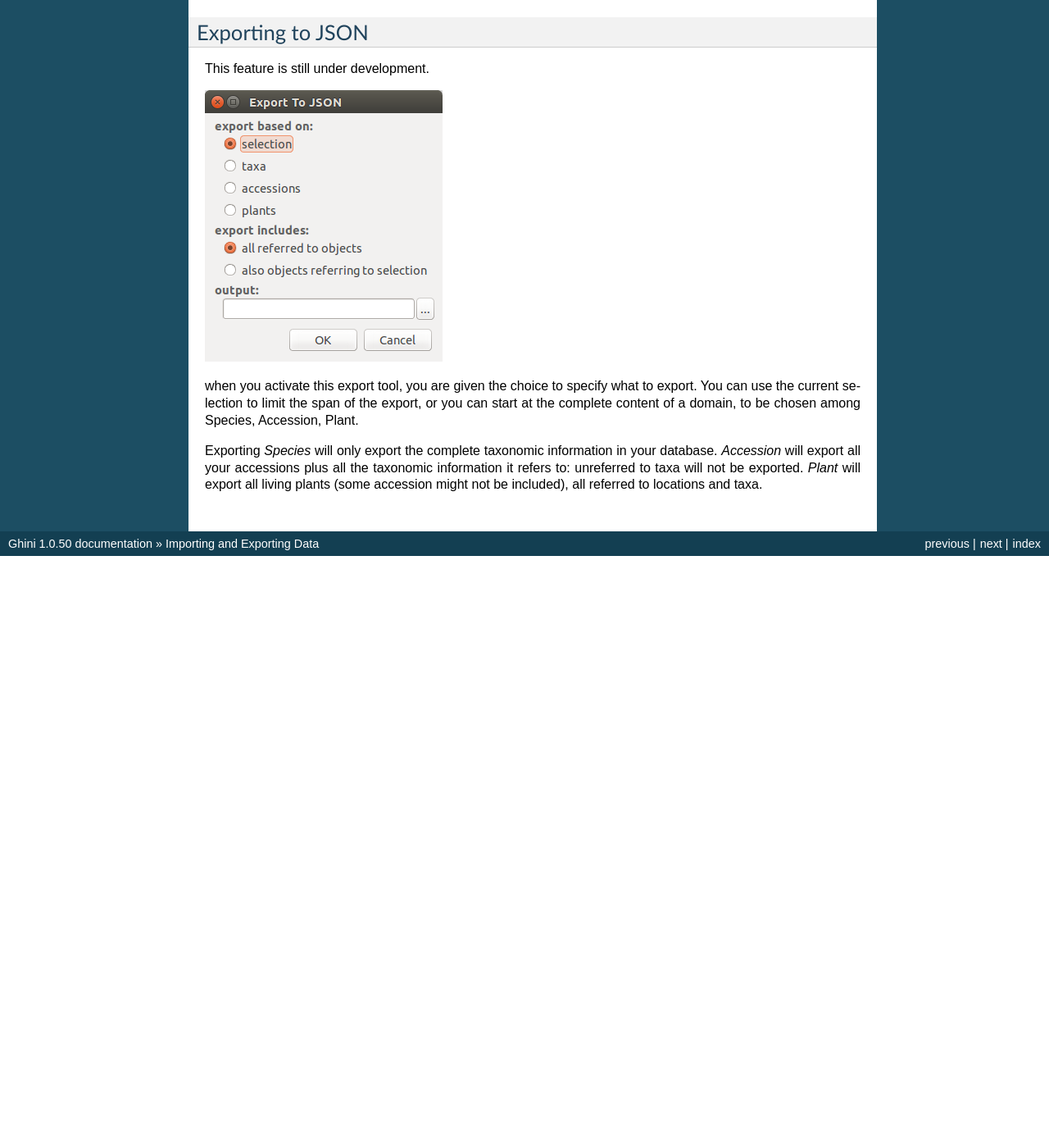
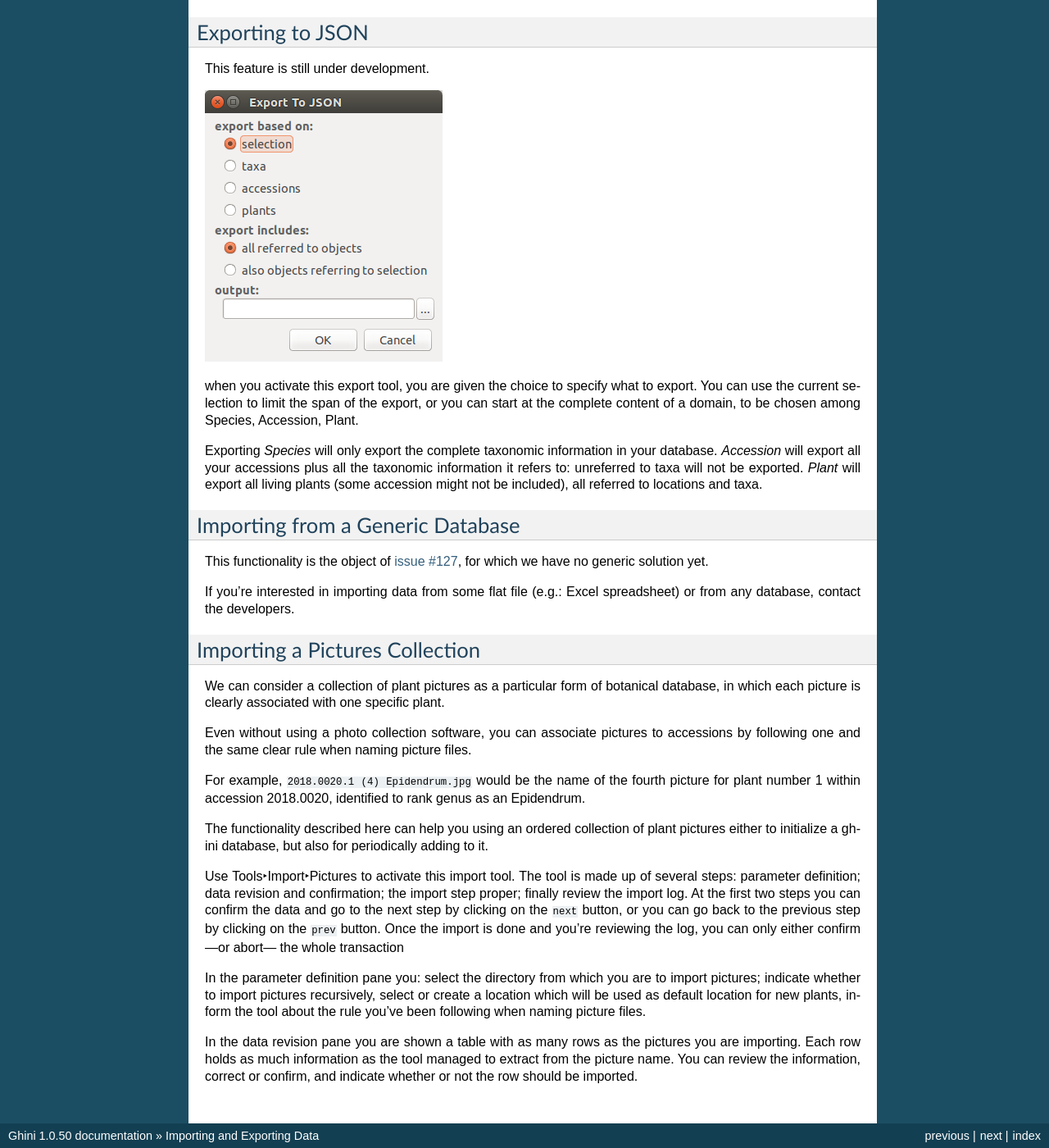
Before and after one commit to Ghini/ghini.desktop-docs.i18n, a Sphinx documentation site: the page built from doc/imex.rst, in a window 1280 px wide and 1400 px high, scrolled down 912 px. Shown: the whole window at 82% size. Built offline with Sphinx 7.4.7, drawn with Linux system fonts in a browser that asks for light colours; before the commit the page ends 1590 px from its top, so only the background shows below that; some of the changed text lies outside the part shown.

Commit message:
offering for early translation, related to #225.

```diff
--- a/doc/imex.rst
+++ b/doc/imex.rst
@@ -62,13 +62,67 @@
 
 .. image:: images/screenshots/export-to-json.png
 
-when you activate this export tool, you are given the choice to specify what
-to export. You can use the current selection to limit the span of the
-export, or you can start at the complete content of a domain, to be chosen
-among Species, Accession, Plant.
+when you activate this export tool, you are given the choice to
+specify what to export. You can use the current selection to
+limit the span of the export, or you can start at the complete
+content of a domain, to be chosen among Species, Accession,
+Plant.
 
-Exporting *Species* will only export the complete taxonomic information in
-your database. *Accession* will export all your accessions plus all the
-taxonomic information it refers to: unreferred to taxa will not be
-exported. *Plant* will export all living plants (some accession might not be
-included), all referred to locations and taxa.
+Exporting *Species* will only export the complete taxonomic
+information in your database. *Accession* will export all your
+accessions plus all the taxonomic information it refers to:
+unreferred to taxa will not be exported. *Plant* will export all
+living plants (some accession might not be included), all
+referred to locations and taxa.
+
+Importing from a Generic Database
+----------------------------------
+
+This functionality is the object of `issue #127
+<https://github.com/Ghini/ghini.desktop/issues/127>`_, for which
+we have no generic solution yet.
+
+If you're interested in importing data from some flat file
+(e.g.: Excel spreadsheet) or from any database, contact the
+developers.
+
+Importing a Pictures Collection
+----------------------------------
+
+We can consider a collection of plant pictures as a particular
+form of botanical database, in which each picture is clearly
+associated with one specific plant.
+
+Even without using a photo collection software, you can
+associate pictures to accessions by following one and the same
+clear rule when naming picture files.
+
+For example, ``2018.0020.1 (4) Epidendrum.jpg`` would be the
+name of the fourth picture for plant number 1 within accession
+2018.0020, identified to rank genus as an Epidendrum.
+
+The functionality described here can help you using an ordered
+collection of plant pictures either to initialize a ghini
+database, but also for periodically adding to it.
+
+Use :menuselection:`Tools-->Import-->Pictures` to activate this
+import tool.  The tool is made up of several steps: parameter
+definition; data revision and confirmation; the import step
+proper; finally review the import log.  At the first two steps
+you can confirm the data and go to the next step by clicking on
+the ``next`` button, or you can go back to the previous step by
+clicking on the ``prev`` button.  Once the import is done and
+you're reviewing the log, you can only either confirm —or abort—
+the whole transaction
+
+In the parameter definition pane you: select the directory from
+which you are to import pictures; indicate whether to import
+pictures recursively, select or create a location which will be
+used as default location for new plants, inform the tool about
+the rule you've been following when naming picture files.
+
+In the data revision pane you are shown a table with as many
+rows as the pictures you are importing.  Each row holds as much
+information as the tool managed to extract from the picture
+name.  You can review the information, correct or confirm, and
+indicate whether or not the row should be imported.
```
Also changed, not shown: doc/editing.rst (+27 -9 lines), 8 other files.
